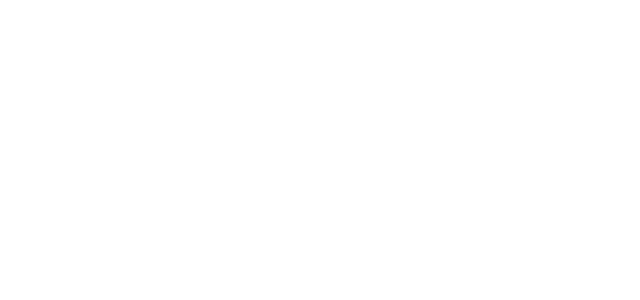
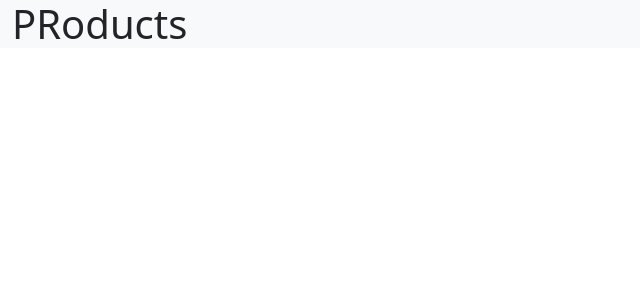
Before and after one commit to aranghattechnologies/ecomdemo, a React (Create React App) app: page / in a window 1280 px wide. Shown: the top 300 px of the page, without its empty margins (0-640 px from the left). Built offline with nearby package versions, Linux system fonts and the light colour scheme.

Commit message:
Added Routes

```diff
--- a/src/App.tsx
+++ b/src/App.tsx
@@ -3,7 +3,7 @@ import React from 'react';
 function App() {
   return (
     <div className='container-fluid bg-light'>
-
+         <h1>PRoducts</h1>
     </div>
   );
 }
```
